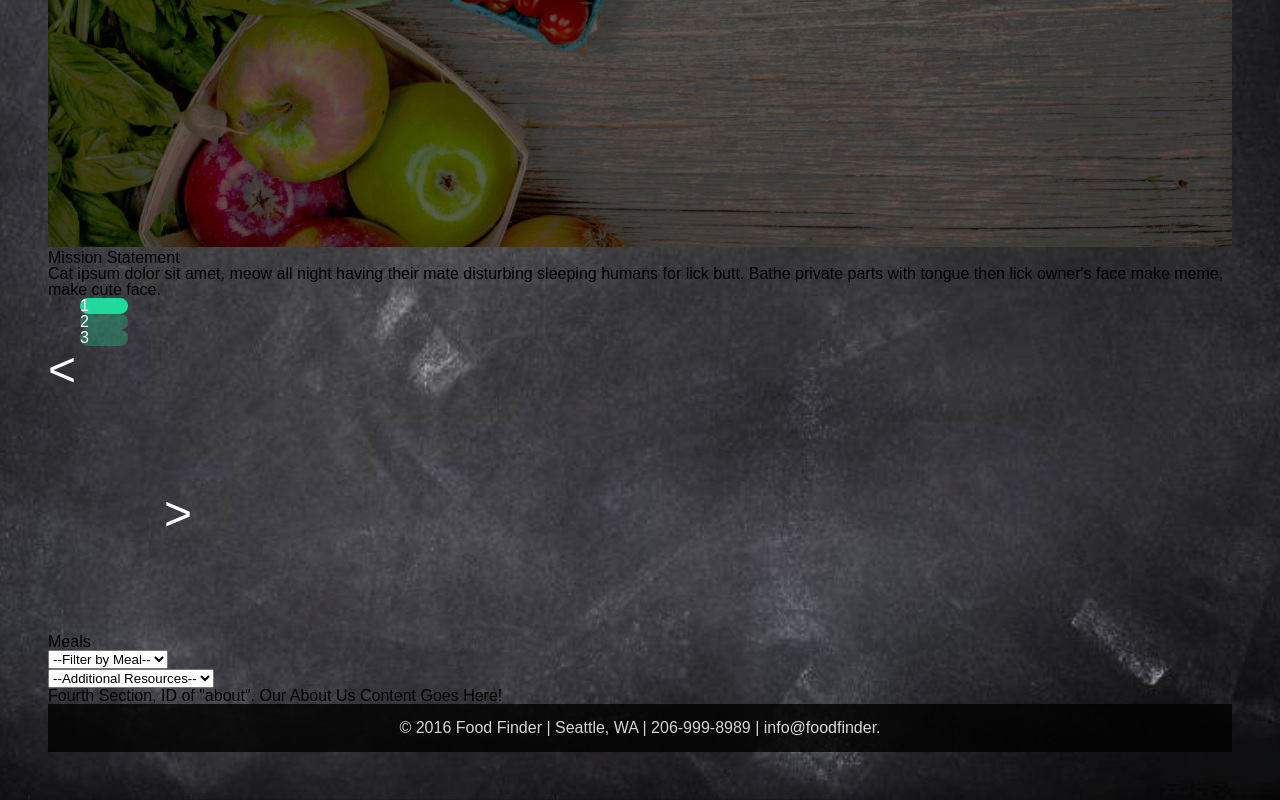
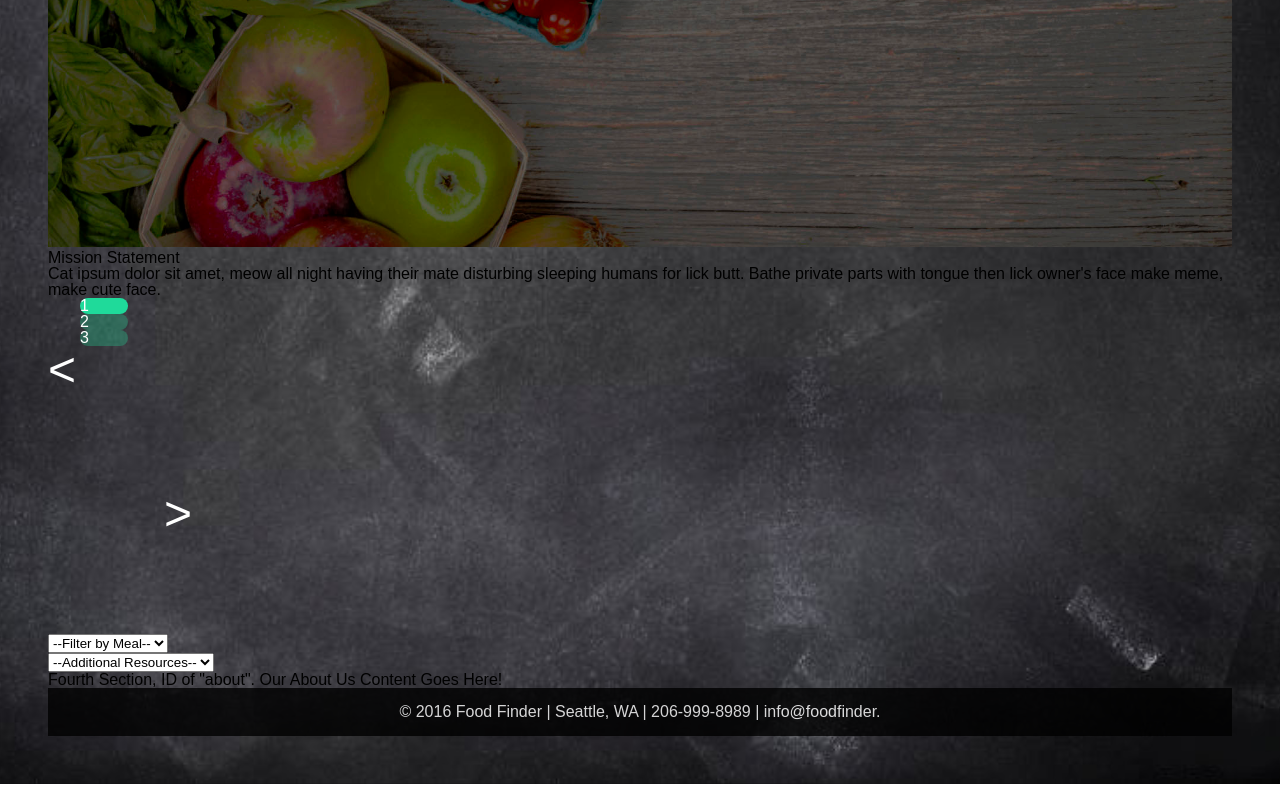
Before and after one commit to Ho-Luc/Food-Finder, a website: page public/index.html in a window 1280 px wide. Shown: the part 458-1258 px from the top of the page. Drawn offline with nearby package versions, Linux system fonts and the light colour scheme; some packages are replaced by stand-ins of ours; a web font is replaced by a local one.

Commit message:
removed unneccessary list tags

```diff
--- a/public/index.html
+++ b/public/index.html
@@ -1,4 +1,3 @@
-
 <!DOCTYPE html>
 <html>
 <head>
@@ -86,15 +85,11 @@
           </ul>
         </section>
         <section id="finder" class="tab-content">
-      <h5> Meals </h5>
-      <ul id="filters">
-            <li>
+          <div id="filter-box">
             <select id="mealtype-filter">
-
               <option value="">--Filter by Meal--</option>
             </select>
-            </li>
-          </ul>
+          </div>
 
           <div id="map"></div>
           <div class="output"></div>
```
Lines whose indentation alone changed are shown as unchanged.
